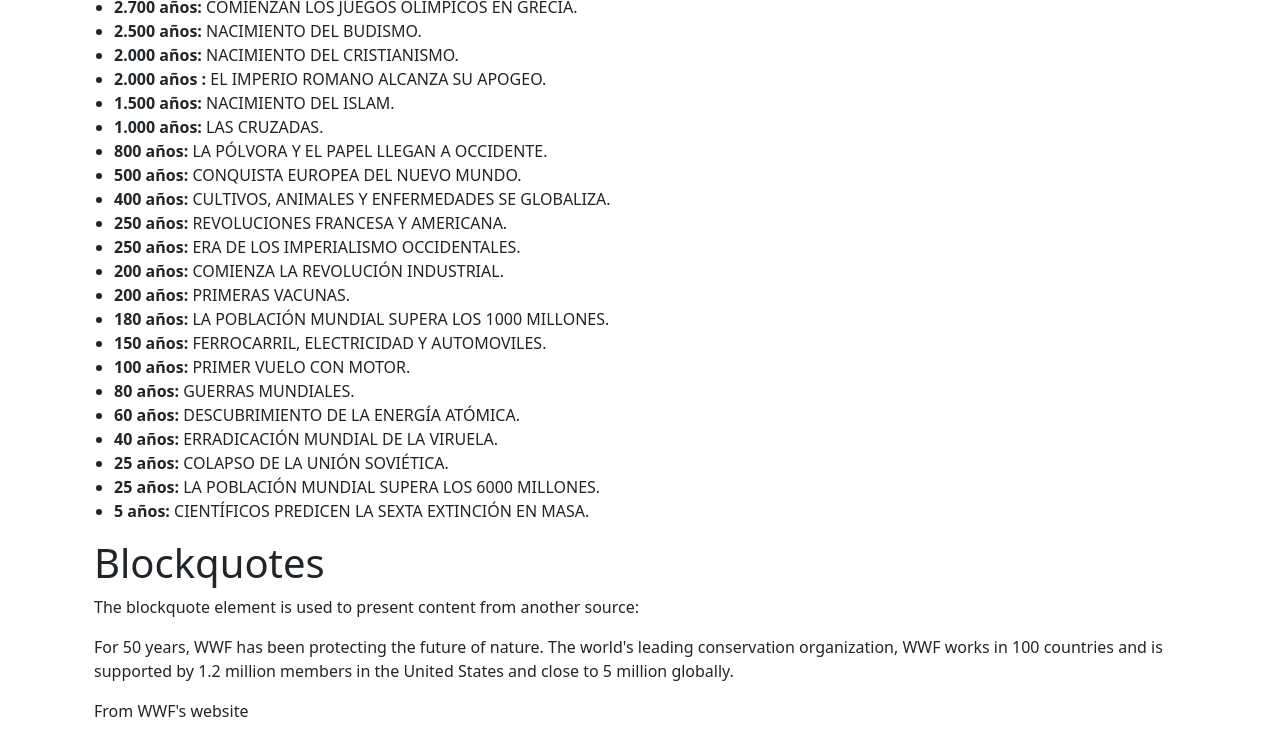
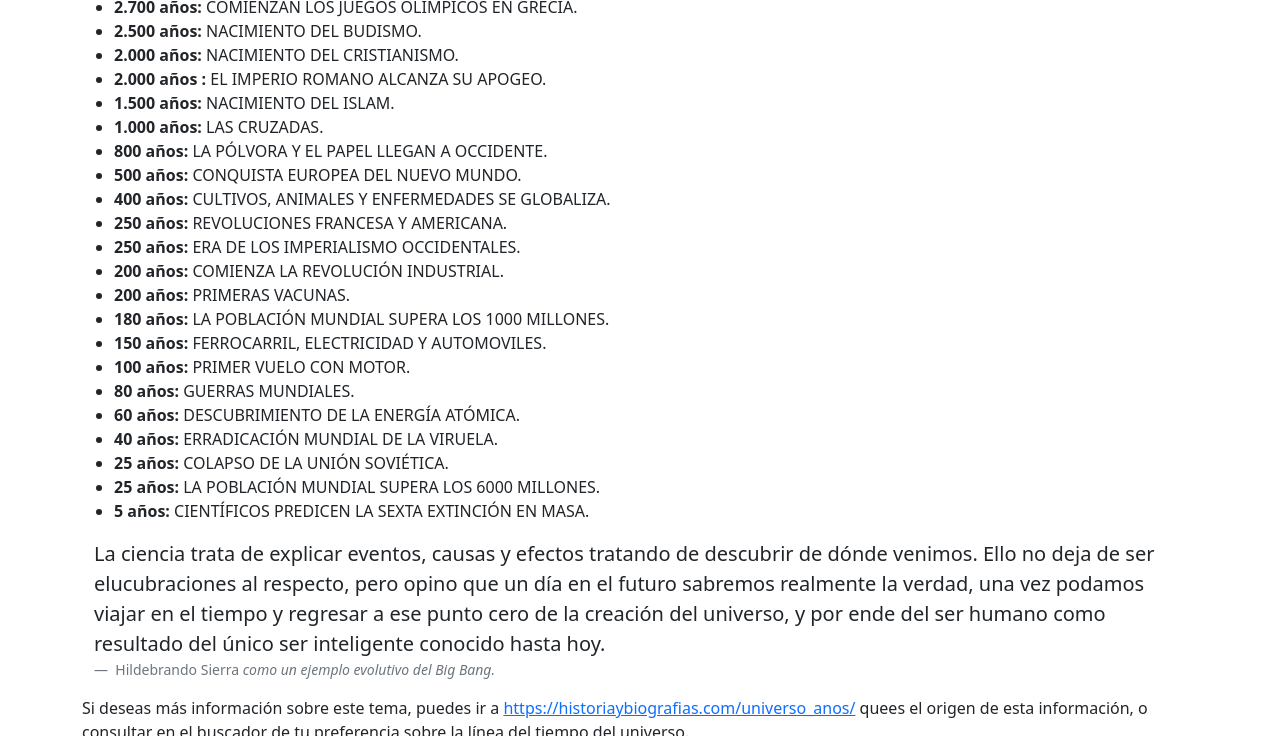
Before and after one commit to hildebrandosv/r01-tribute-page, a plain HTML site: page index.html in a window 1280 px wide. Shown: the part 1348-2084 px from the top of the page. Drawn offline with Linux system fonts and the light colour scheme; a script that the page names is missing.

Commit message:
Se agrega la cita y el link de consulta finales a la página web

```diff
--- a/index.html
+++ b/index.html
@@ -44,7 +44,7 @@
           alejan unas de otras continuamente.
         </p>
       </div>
-    </div>  <!-- End id="img-div" -->
+    </div> <!-- End id="img-div" -->
     <!-- Tribute info -->
     <div id="tribute-info">
       <h5 class="fw-bold">Esta es la línea del tiempo del universo resumida</h5>
@@ -55,7 +55,7 @@
         <li><span class="fw-bold">3700 millones de años: </span>PRIMEROS SIGNOS DE VIDA MICROSCÓPICA.</li>
         <li><span class="fw-bold">500 millones de años: </span>PRIMEROS ORGANISMOS PLURICELULARES.</li>
         <li><span class="fw-bold">400 millones de años: </span>ALGUNOS ANIMALES EMERGEN DEL AGUA.</li>
-        <li><span class="fw-bold">252 millones de años	: </span>LA MAYOR EXTINCIÓN EN MASA.</li>
+        <li><span class="fw-bold">252 millones de años : </span>LA MAYOR EXTINCIÓN EN MASA.</li>
         <li><span class="fw-bold">240 millones de años: </span>APARICIÓN DE LOS DINOSAURIOS.</li>
         <li><span class="fw-bold">150 millones de años: </span>DESARROLLO Y EXPANSIÓN DE LAS FLORES.</li>
         <li><span class="fw-bold">150 millones de años: </span>EVOLUCIÓN DE LOS MAMÍFEROS.</li>
@@ -71,7 +71,7 @@
         <li><span class="fw-bold">2.700 años: </span>COMIENZAN LOS JUEGOS OLÍMPICOS EN GRECIA.</li>
         <li><span class="fw-bold">2.500 años: </span>NACIMIENTO DEL BUDISMO.</li>
         <li><span class="fw-bold">2.000 años: </span>NACIMIENTO DEL CRISTIANISMO.</li>
-        <li><span class="fw-bold">2.000 años	: </span>EL IMPERIO ROMANO ALCANZA SU APOGEO.</li>
+        <li><span class="fw-bold">2.000 años : </span>EL IMPERIO ROMANO ALCANZA SU APOGEO.</li>
         <li><span class="fw-bold">1.500 años: </span>NACIMIENTO DEL ISLAM.</li>
         <li><span class="fw-bold">1.000 años: </span>LAS CRUZADAS.</li>
         <li><span class="fw-bold">800 años: </span>LA PÓLVORA Y EL PAPEL LLEGAN A OCCIDENTE.</li>
@@ -91,20 +91,27 @@
         <li><span class="fw-bold">25 años: </span>LA POBLACIÓN MUNDIAL SUPERA LOS 6000 MILLONES.</li>
         <li><span class="fw-bold">5 años: </span>CIENTÍFICOS PREDICEN LA SEXTA EXTINCIÓN EN MASA.</li>
       </ul>
-    </div>  <!-- End id="tribute-info" -->
-
-    <div class="container">
-      <h1>Blockquotes</h1>
-      <p>The blockquote element is used to present content from another source:</p>
-      <blockquote>
-        <p>For 50 years, WWF has been protecting the future of nature. The world's leading conservation organization, WWF works in 100 countries and is supported by 1.2 million members in the United States and close to 5 million globally.</p>
-        <footer>From WWF's website</footer>
-      </blockquote>
-    </div>
-
-
-
-  </div>  <!-- End id="main"  -->
+    </div> <!-- End id="tribute-info" -->
+    <!-- Cite -->
+    <div id="idCite" class="container">
+      <figure class="text-start">
+        <blockquote class="blockquote">
+          <p>La ciencia trata de explicar eventos, causas y efectos tratando de descubrir de dónde venimos. Ello no deja
+            de ser elucubraciones al respecto, pero opino que un día en el futuro sabremos realmente la
+            verdad, una vez podamos viajar en el tiempo y regresar a ese punto cero de la creación del universo, y por
+            ende del ser humano como resultado del único ser inteligente conocido hasta hoy.
+          </p>
+        </blockquote>
+        <figcaption class="blockquote-footer">
+          Hildebrando Sierra <cite title="Source Title">como un ejemplo evolutivo del Big Bang.</cite>
+        </figcaption>
+      </figure>
+    </div> <!-- End id="idCite" -->
+    <!-- Additional information link -->
+    <div id="idMoreInformationLink">
+      <p>Si deseas más información sobre este tema, puedes ir a <a href="">https://historiaybiografias.com/universo_anos/</a> quees el origen de esta información, o consultar en el buscador de tu preferencia sobre la línea del tiempo del universo.</p>
+    </div> <!-- End id="idMoreInformationLink" -->
+  </div> <!-- End id="main"  -->
   <!-- Page Footer -->
   <footer class="mt-3 text-center text-lg-start bg-ligth text-muted">
     <!-- Copyright -->
```
